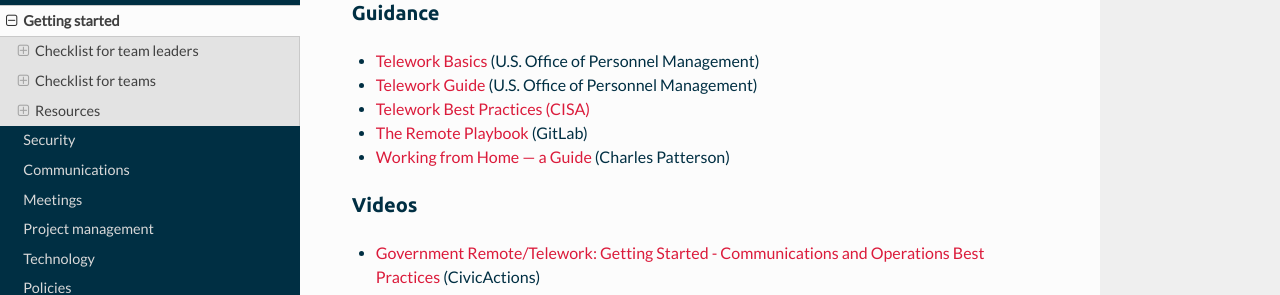
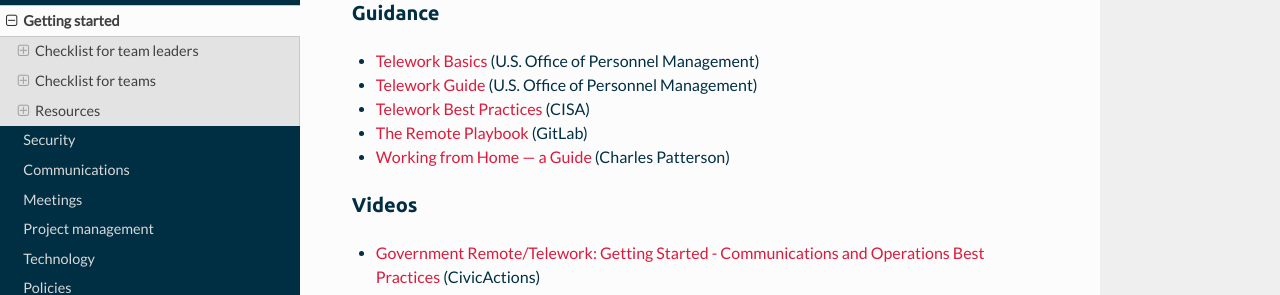
Before and after one commit to distributedgov/guide, an MkDocs documentation site: the page built from docs/getting-started.md, in a window 1280 px wide and 900 px high, scrolled down 2878 px. Shown: the part 160-455 px from the top of the window. Built offline with MkDocs 1.6.1, drawn with Linux system fonts in a browser that asks for light colours; nearby versions of some CDN libraries; old or Windows-style settings are respelled for this version of MkDocs.

```diff
--- a/docs/getting-started.md
+++ b/docs/getting-started.md
@@ -144,7 +144,7 @@ How to effectively transition from co-located to a distributed team.
 
 * [Telework Guide](https://www.telework.gov/guidance-legislation/telework-guidance/telework-guide/) (U.S. Office of Personnel Management)
 
-* [Telework Best Practices (CISA)](https://www.cisa.gov/sites/default/files/publications/Telework_Guide_with_NSA_and_DHS_CISA.pdf)
+* [Telework Best Practices](https://www.cisa.gov/sites/default/files/publications/Telework_Guide_with_NSA_and_DHS_CISA.pdf) (CISA)
 
 * [The Remote Playbook](https://about.gitlab.com/resources/downloads/ebook-remote-playbook.pdf) (GitLab)
 
```
